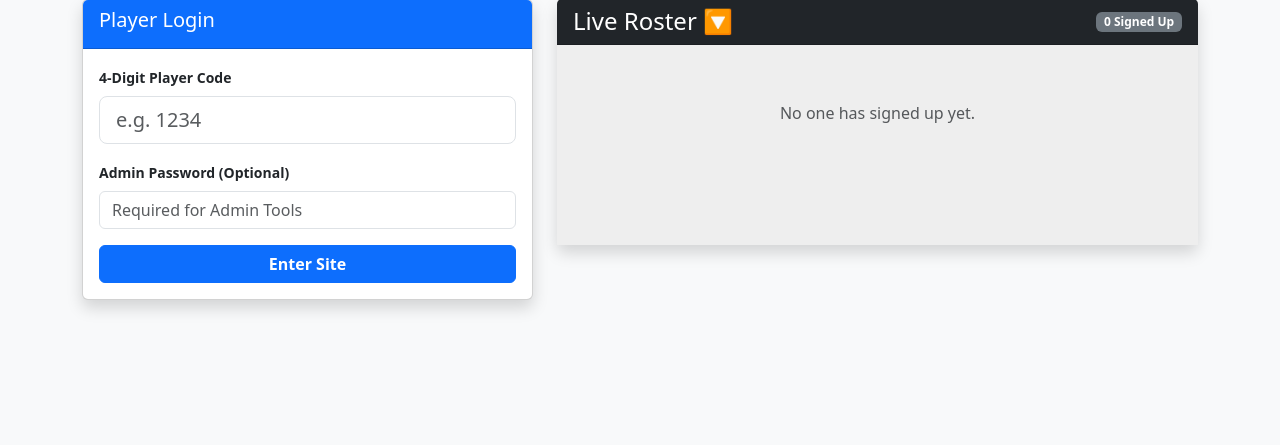
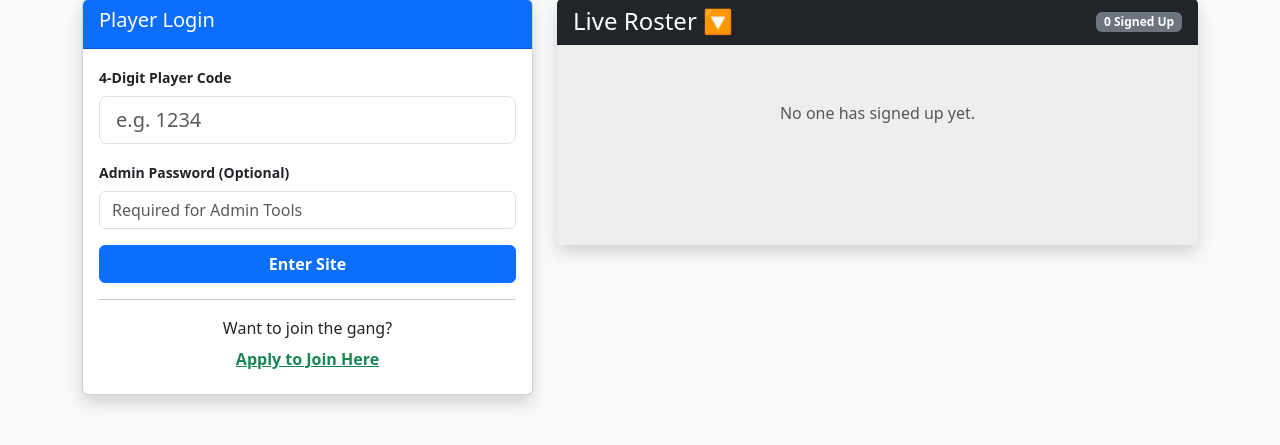
Before and after one commit to jpiccolini/saturday-tennis, a Flask app: page / in a window 1280 px wide. Shown: the part 259-704 px from the top of the page. Run offline with Flask 3, Linux system fonts and the light colour scheme; data that the repository does not hold is empty.

Commit message:
Update index.html

```diff
--- a/templates/index.html
+++ b/templates/index.html
@@ -12,6 +12,7 @@
         .admin-badge { font-size: 0.7rem; vertical-align: middle; }
         .clickable-header { cursor: pointer; }
         .clickable-header:hover { opacity: 0.9; }
+        .admin-sidebar-box { border: 1px solid #dc3545; background-color: #fff5f5; }
     </style>
 </head>
 <body>
@@ -76,19 +77,35 @@
 
                         <div class="card-body">
                             {% if session.user.get('is_admin') %}
-                                <div class="p-3 border rounded bg-light mb-3 text-start">
-                                    <p class="text-primary fw-bold text-center border-bottom pb-2">ADMIN TOOLS</p>
-                                    <h6 class="text-secondary">📣 Send Message Blast</h6>
-                                    <form action="/info_blast" method="POST">
+                                <div class="p-3 border rounded admin-sidebar-box mb-3 text-start">
+                                    <p class="text-danger fw-bold text-center border-bottom border-danger pb-2">ADMIN TOOLS</p>
+
+                                    <h6 class="text-dark small fw-bold mt-2">📣 Send Message Blast</h6>
+                                    <form action="/info_blast" method="POST" class="mb-4">
                                         <textarea name="message" class="form-control form-control-sm mb-2" rows="2" placeholder="Write message..." required></textarea>
                                         <select name="target_group" class="form-select form-select-sm mb-2">
                                             <option value="roster">Current Roster Only</option>
                                             <option value="master">Entire Master List</option>
                                         </select>
-                                        <button class="btn btn-sm btn-primary w-100 fw-bold">Send Blast Now</button>
+                                        <button class="btn btn-sm btn-danger w-100 fw-bold">Send Blast Now</button>
+                                    </form>
+
+                                    <h6 class="text-dark small fw-bold">📅 Update Session Info</h6>
+                                    <form action="/admin_action" method="POST" class="mb-4">
+                                        <input type="hidden" name="action" value="labels">
+                                        <input type="text" name="date" class="form-control form-control-sm mb-2" value="{{ target_date }}">
+                                        <input type="text" name="time" class="form-control form-control-sm mb-2" value="{{ start_time }}">
+                                        <button class="btn btn-sm btn-outline-dark w-100">Update Labels</button>
+                                    </form>
+
+                                    <h6 class="text-dark small fw-bold">🧹 Reset System</h6>
+                                    <form action="/admin_action" method="POST" onsubmit="return confirm('Archive and clear entire roster?');">
+                                        <input type="hidden" name="action" value="reset_roster">
+                                        <button class="btn btn-sm btn-dark w-100 fw-bold">Archive & Clear Roster</button>
                                     </form>
                                 </div>
-                            {% else %}
+                            {% endif %}
+
                             {% if pending_sub_offer %}
                                 <div class="alert alert-warning text-center border-warning shadow-sm mb-3">
                                     <h5 class="text-dark mb-1">🎾 Sub Spot Available!</h5>
@@ -104,13 +121,21 @@
                             {% else %}
                                 <form action="/signup" method="POST"><button type="submit" class="btn btn-success btn-lg w-100 fw-bold shadow">Sign Up to Play</button></form>
                             {% endif %}
-                            {% endif %}
+
+                            <button class="btn btn-sm btn-outline-secondary w-100 mt-3" data-bs-toggle="collapse" data-bs-target="#guestForm">Invite a Guest</button>
+                            <div id="guestForm" class="collapse mt-2 text-start p-2 border rounded bg-light">
+                                <form action="/request_guest" method="POST">
+                                    <input type="text" name="guest_first" class="form-control form-control-sm mb-1" placeholder="Guest First Name" required>
+                                    <input type="text" name="guest_last" class="form-control form-control-sm mb-1" placeholder="Guest Last Name" required>
+                                    <button class="btn btn-sm btn-info text-white w-100 mt-1">Submit Request</button>
+                                </form>
+                            </div>
                         </div>
                     </div>
                 {% else %}
                     <div class="card shadow mb-4">
                         <div class="card-header bg-primary text-white"><h5>Player Login</h5></div>
-                        <div class="card-body">
+                        <div class="card-body text-center">
                             <form action="/validate" method="POST">
                                 <div class="mb-3 text-start">
                                     <label class="form-label small fw-bold">4-Digit Player Code</label>
@@ -122,6 +147,21 @@
                                 </div>
                                 <button type="submit" class="btn btn-primary w-100 fw-bold">Enter Site</button>
                             </form>
+                            <hr>
+                            <p class="mb-0">Want to join the gang?</p>
+                            <button class="btn btn-link text-success fw-bold" data-bs-toggle="collapse" data-bs-target="#applyForm">Apply to Join Here</button>
+
+                            <div id="applyForm" class="collapse mt-3 text-start">
+                                <div class="p-3 border rounded bg-light shadow-sm">
+                                    <form action="/apply" method="POST">
+                                        <input type="text" name="first" class="form-control mb-2" placeholder="First Name" required>
+                                        <input type="text" name="last" class="form-control mb-2" placeholder="Last Name" required>
+                                        <input type="email" name="email" class="form-control mb-2" placeholder="Email" required>
+                                        <textarea name="note" class="form-control mb-2" placeholder="How did you hear about us?"></textarea>
+                                        <button class="btn btn-success w-100">Submit Application</button>
+                                    </form>
+                                </div>
+                            </div>
                         </div>
                     </div>
                 {% endif %}
@@ -170,11 +210,11 @@
 
                 {% if session.get('user') and session.user.get('is_admin') %}
                 <div class="card shadow border-danger mb-4">
-                    <div class="card-header bg-danger text-white"><h5 class="mb-0">⚙️ Settings & Approvals</h5></div>
+                    <div class="card-header bg-danger text-white"><h5 class="mb-0">👤 Pending Approvals</h5></div>
                     <div class="card-body">
                         <div class="row">
                             <div class="col-md-6 mb-3 border-end">
-                                <h6 class="text-primary fw-bold">Pending Players</h6>
+                                <h6 class="text-primary fw-bold">New Players</h6>
                                 {% for app in applicants %}
                                     <div class="p-2 border rounded mb-2 bg-light shadow-sm">
                                         <strong>{{ app.fields.First }} {{ app.fields.Last }}</strong><br>
@@ -197,11 +237,6 @@
                                 {% endfor %}
                             </div>
                         </div>
-                        <hr>
-                        <form action="/admin_action" method="POST" onsubmit="return confirm('Archive and clear entire roster?');">
-                            <input type="hidden" name="action" value="reset_roster">
-                            <button class="btn btn-danger w-100 fw-bold shadow-sm">ARCHIVE & CLEAR ROSTER</button>
-                        </form>
                     </div>
                 </div>
                 {% endif %}
@@ -238,7 +273,6 @@
     <script src="https://cdn.jsdelivr.net/npm/bootstrap@5.3.0/dist/js/bootstrap.bundle.min.js"></script>
     <script>
         document.addEventListener('DOMContentLoaded', function() {
-            // Directory Search Filter Logic
             const searchInput = document.getElementById('directorySearch');
             if(searchInput) {
                 searchInput.addEventListener('keyup', function() {
```
Lines whose indentation alone changed are shown as unchanged.
